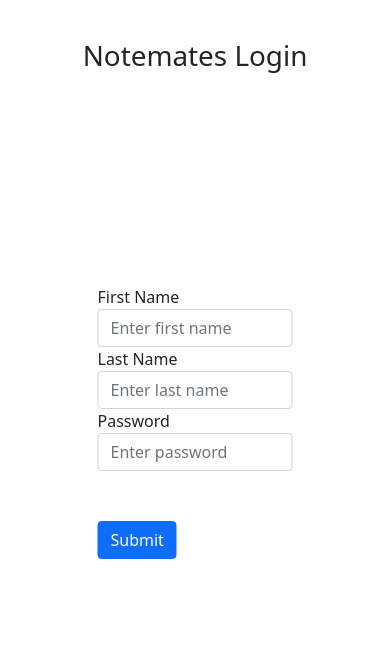
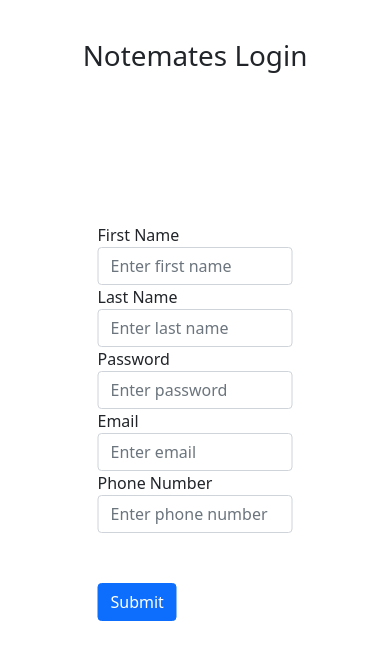
Before and after one commit to trandavidq/4750-f21, a PHP site: page /views/login.php in a window 390 px wide. Shown: the top 660 px of the page. Run offline with PHP 8.4, Linux system fonts and the light colour scheme.

Commit message:
Enable hashed passwords, inserting into User_email and User_phone

```diff
--- a/views/login.php
+++ b/views/login.php
@@ -26,6 +26,14 @@
         <label>Password</label>
         <input type="password" class="form-control" id="password" name="password" placeholder="Enter password">
       </div>
+      <div class="form-group">
+        <label>Email</label>
+        <input type="text" class="form-control" id="email" name="email" placeholder="Enter email">
+      </div>
+      <div class="form-group">
+        <label>Phone Number</label>
+        <input type="text" class="form-control" id="phone" name="phone" placeholder="Enter phone number">
+      </div>
       <button type="submit" class="btn btn-primary" style="margin-top: 50px;">Submit</button>
     </form>
   </div>
```
Also changed, not shown: db/auth.php (+28 -11 lines).
